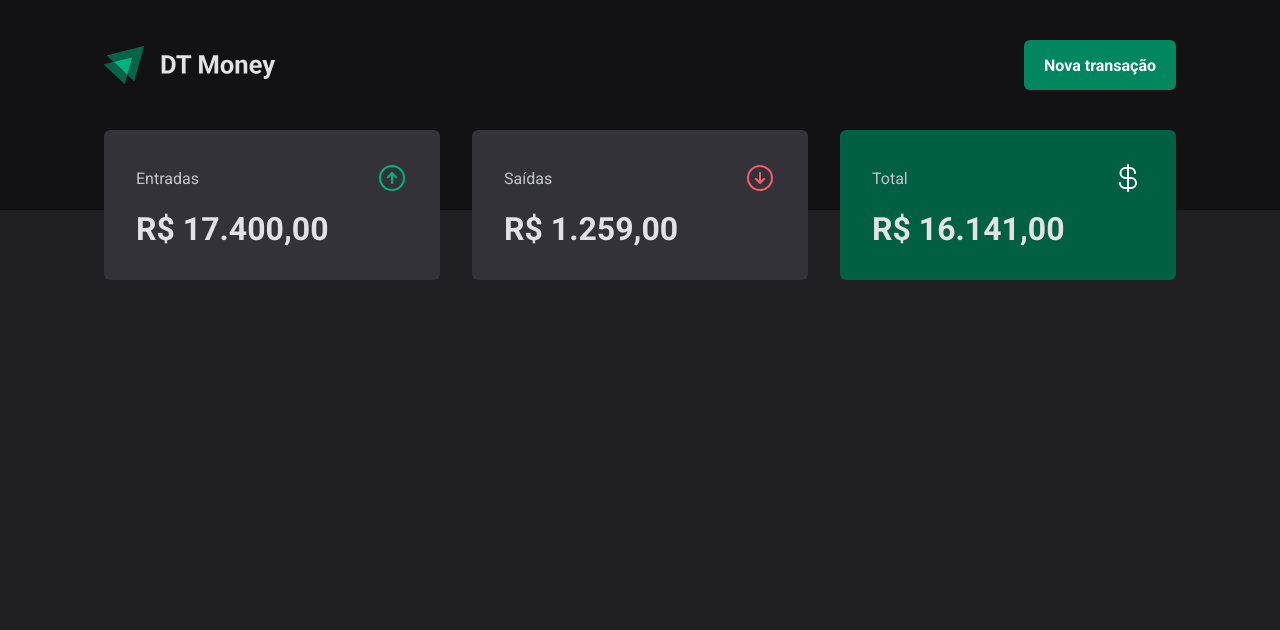
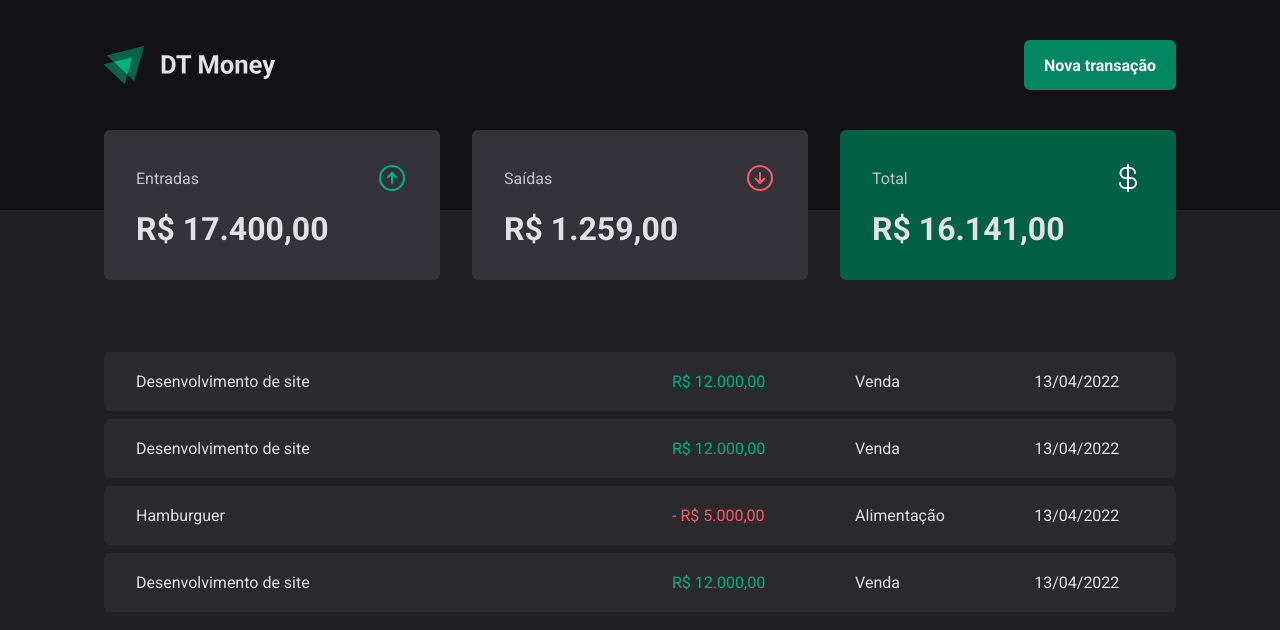
Before and after one commit to Chris-Saints/03-dt-money-RocketSeat, a React (Vite) app: page / in a window 1280 px wide. Shown: the top 630 px of the page. Built offline with nearby package versions, Linux system fonts and the light colour scheme.

Commit message:
Introduzindo a tabela com variante de cor de acordo com a informação daquela transação

```diff
--- a/src/pages/Transactions/index.tsx
+++ b/src/pages/Transactions/index.tsx
@@ -1,11 +1,62 @@
 import { Header } from "../../components/Header";
 import { Summary } from "../../components/Summary";
+import { PriceHighLight, TransactionsContainer, TransactionsTable } from "./styles";
 
 export function Transactions() {
     return (
         <div>
             <Header />
             <Summary />
+
+            <TransactionsContainer>
+                <TransactionsTable>
+                    <tbody>
+                        <tr>
+                            <td width="50%">Desenvolvimento de site</td>
+                            <td>
+                                <PriceHighLight variant="income">
+                                    R$ 12.000,00
+                                </PriceHighLight>
+                            </td>
+                            <td>Venda</td>
+                            <td>13/04/2022</td>
+                        </tr>
+
+                        <tr>
+                            <td width="50%">Desenvolvimento de site</td>
+                            <td>
+                                <PriceHighLight variant="income">
+                                    R$ 12.000,00
+                                </PriceHighLight>
+                            </td>
+                            <td>Venda</td>
+                            <td>13/04/2022</td>
+                        </tr>
+
+                        <tr>
+                            <td width="50%">Hamburguer</td>
+                            <td>
+                                <PriceHighLight variant="outcome">
+                                    - R$ 5.000,00
+                                </PriceHighLight>
+                            </td>
+                            <td>Alimentação</td>
+                            <td>13/04/2022</td>
+                        </tr>
+
+                        <tr>
+                            <td width="50%">Desenvolvimento de site</td>
+                            <td>
+                                <PriceHighLight variant="income">
+                                    R$ 12.000,00
+                                </PriceHighLight>
+                            </td>
+                            <td>Venda</td>
+                            <td>13/04/2022</td>
+                        </tr>
+                    </tbody>
+                </TransactionsTable>
+            </TransactionsContainer>
         </div>
     )
 }
--- a/src/pages/Transactions/styles.ts
+++ b/src/pages/Transactions/styles.ts
@@ -0,0 +1,41 @@
+import styled from "styled-components";
+
+export const TransactionsContainer = styled.main`
+    width: 100%;
+    max-width: 1120px;
+    margin: 4rem auto 0;
+    padding: 0 1.5rem;
+`
+
+export const TransactionsTable = styled.table`
+    width: 100%;
+    border-collapse: separate;
+    border-spacing: 0 0.5rem;
+
+    /* margin-top: 1.5rem; */
+
+
+    td{
+        padding: 1.25rem 2rem;
+        background: ${props => props.theme["gray-700"]};
+
+        &:first-child {
+            border-top-left-radius: 6px;
+            border-bottom-left-radius: 6px;
+        }
+
+        &:last-child {
+            border-top-right-radius: 6px;
+            border-bottom-right-radius: 6px;
+        }
+    }
+
+`
+
+interface PriceHighlightProps {
+    variant: 'income' | 'outcome';
+}
+
+export const PriceHighLight = styled.span<PriceHighlightProps>`
+    color: ${props => props.variant === 'income' ? props.theme['green-300'] : props.theme['red-300']};
+`
```
